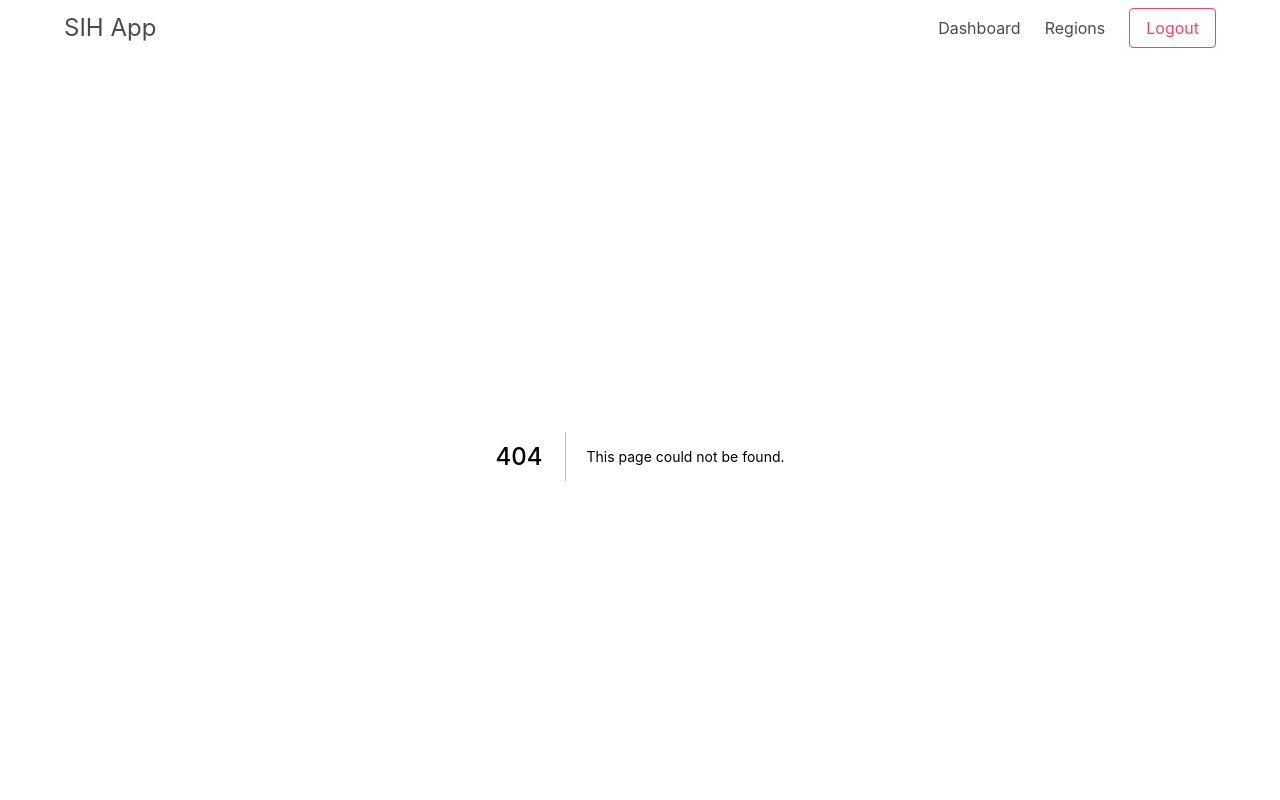
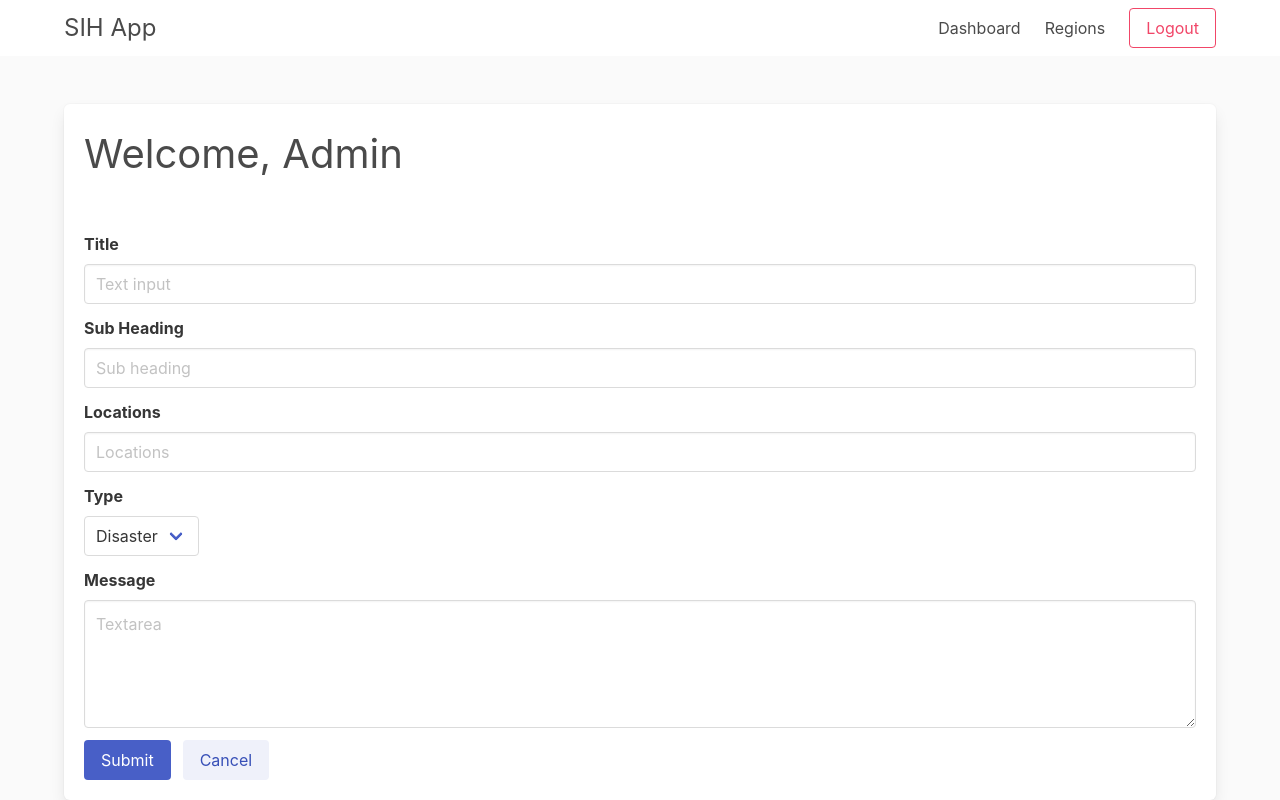
Before and after one commit to smartclash/SIH-Frontend, a Next.js app: page /events/addevents in a window 1280 px wide. Before the commit this address had no page. Shown: the top 800 px of the page. Built offline with nearby package versions, Linux system fonts and the light colour scheme.

Commit message:
added in container

```diff
--- a/components/Events/AddEvents.tsx
+++ b/components/Events/AddEvents.tsx
@@ -1,10 +1,7 @@
 import {NextPage} from 'next'
 
 const AddEvents: NextPage = () => (
-    <section className='section'>
-        <div className='mb-5'>
-            <p className='is-size-4 is-bold'>Add Events</p>
-        </div>
+    <>
         <div className='field'>
             <label className='label'>Title</label>
             <div className='control'>
@@ -15,14 +12,15 @@ const AddEvents: NextPage = () => (
         <div className='field'>
             <label className='label'>Sub Heading</label>
             <div className='control'>{/* has-icons-left has-icons-right' */}
-                <input className='input' type='text' placeholder='Sub heading' value=''/>
+                <input className='input' type='text' placeholder='Sub heading'/>
             </div>
         </div>
 
         <div className='field'>
             <label className='label'>Locations</label>
             <div className='control'>{/* has-icons-left has-icons-right' */}
-                <input className='input' type='email' placeholder='Email input' value=''/>
+                {/* Here We need to add Icon for Locations */}
+                <input className='input' type='text' placeholder='Locations' ></input>
             </div>
         </div>
 
@@ -42,7 +40,7 @@ const AddEvents: NextPage = () => (
         <div className='field'>
             <label className='label'>Message</label>
             <div className='control'>
-                <textarea className='textarea' placeholder='Textarea' value=''></textarea>
+                <textarea className='textarea' placeholder='Textarea'></textarea>
             </div>
         </div>
 
@@ -67,7 +65,7 @@ const AddEvents: NextPage = () => (
                 <button className='button is-link is-light'>Cancel</button>
             </div>
         </div>
-    </section>
+    </>
 )
 
 export default AddEvents
--- /dev/null
+++ b/pages/events/addevents.tsx
@@ -0,0 +1,19 @@
+import type {NextPage} from 'next'
+
+import AddEvents from '@/components/Events/AddEvents'
+
+const EventPage: NextPage = () => (
+    <section className='hero has-background-white-bis is-fullheight-with-navbar'>
+        <div className='hero-body'>
+
+            <div className='container box'>
+                <div className='mb-6'>
+                    <p className='is-size-2'>Welcome, Admin</p>
+                </div>
+                <AddEvents />
+            </div>
+        </div>
+    </section>
+)
+
+export default EventPage
```
Also changed, not shown: pages/admin/events.tsx (deleted, +0 -9 lines), pages/events/viewEvents.tsx (added, +11 -0 lines), pages/institution/events.tsx (deleted, +0 -9 lines).
